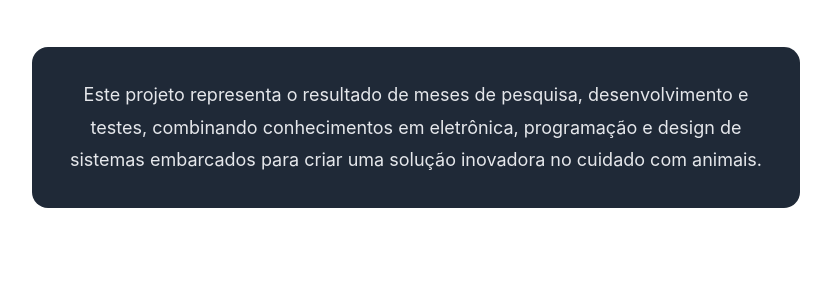
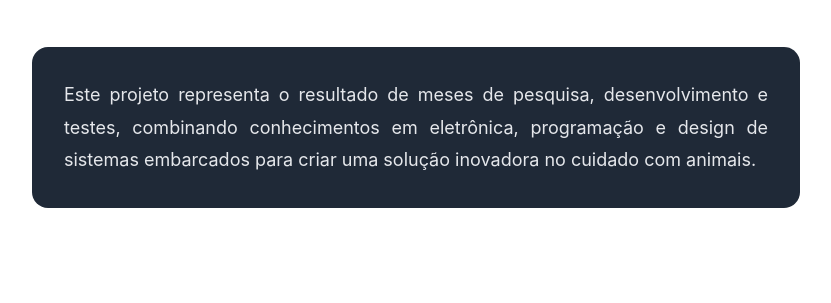
Before and after one commit to ErnestoSESB/Alimentador, a Django app: template inteligente/templates/alimentador/alimentador.html in a window 1280 px wide. Shown: the part 3396-3699 px from the top of the page, without its empty margins (224-1055 px from the left). Run offline with Django 5.2, Linux system fonts and the light colour scheme; the template is opened without the code that fills it, so the values that code supplies are empty.

Commit message:
Justificando texto na aba inicial

```diff
--- a/inteligente/templates/alimentador/alimentador.html
+++ b/inteligente/templates/alimentador/alimentador.html
@@ -245,7 +245,7 @@
             </div>
 
             <div class="about-footer">
-                <p class="about-footer-text">
+                <p class="about-footer-text" style="text-align: justify;">
                     Este projeto representa o resultado de meses de pesquisa, desenvolvimento e testes,
                     combinando conhecimentos em eletrônica, programação e design de sistemas embarcados
                     para criar uma solução inovadora no cuidado com animais.
```
